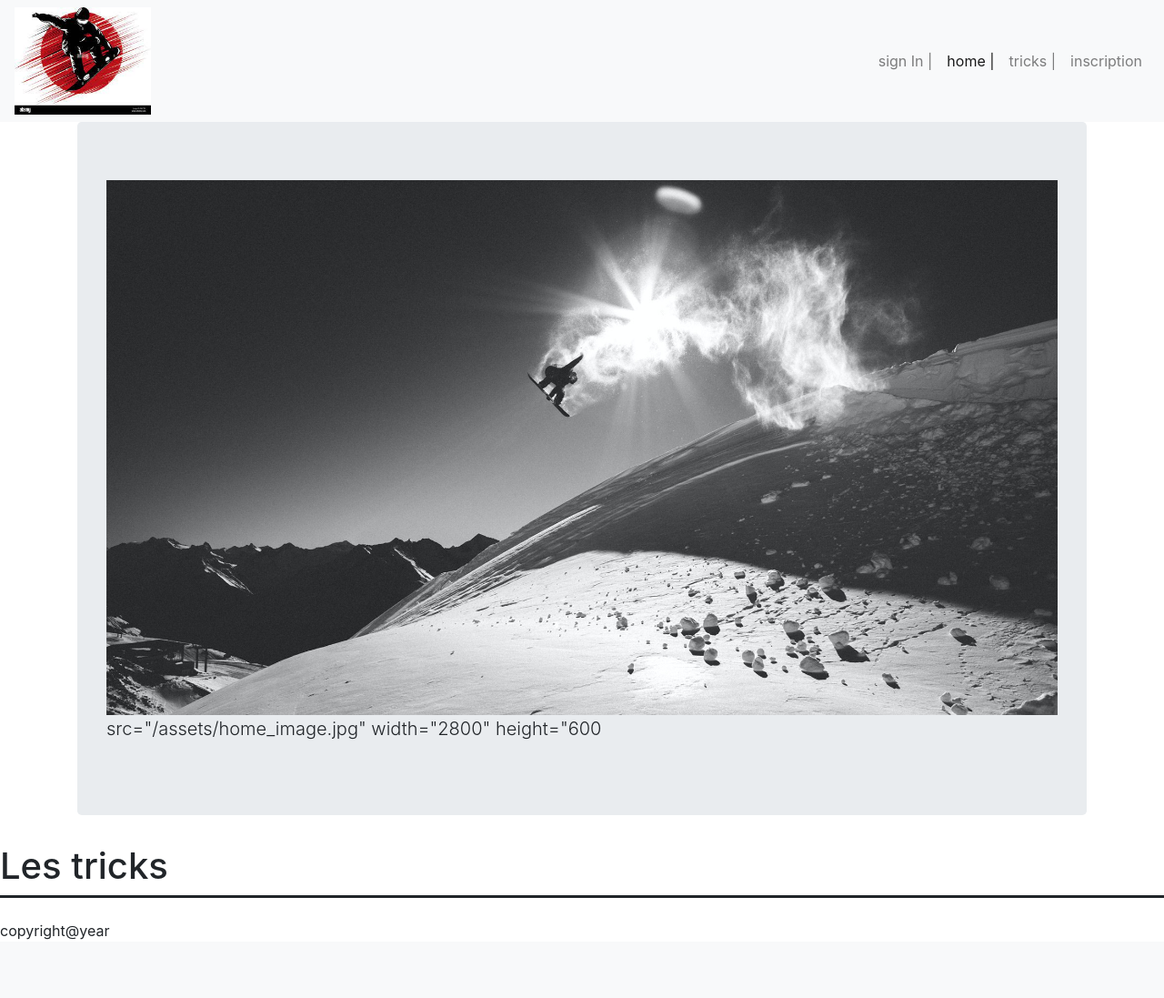
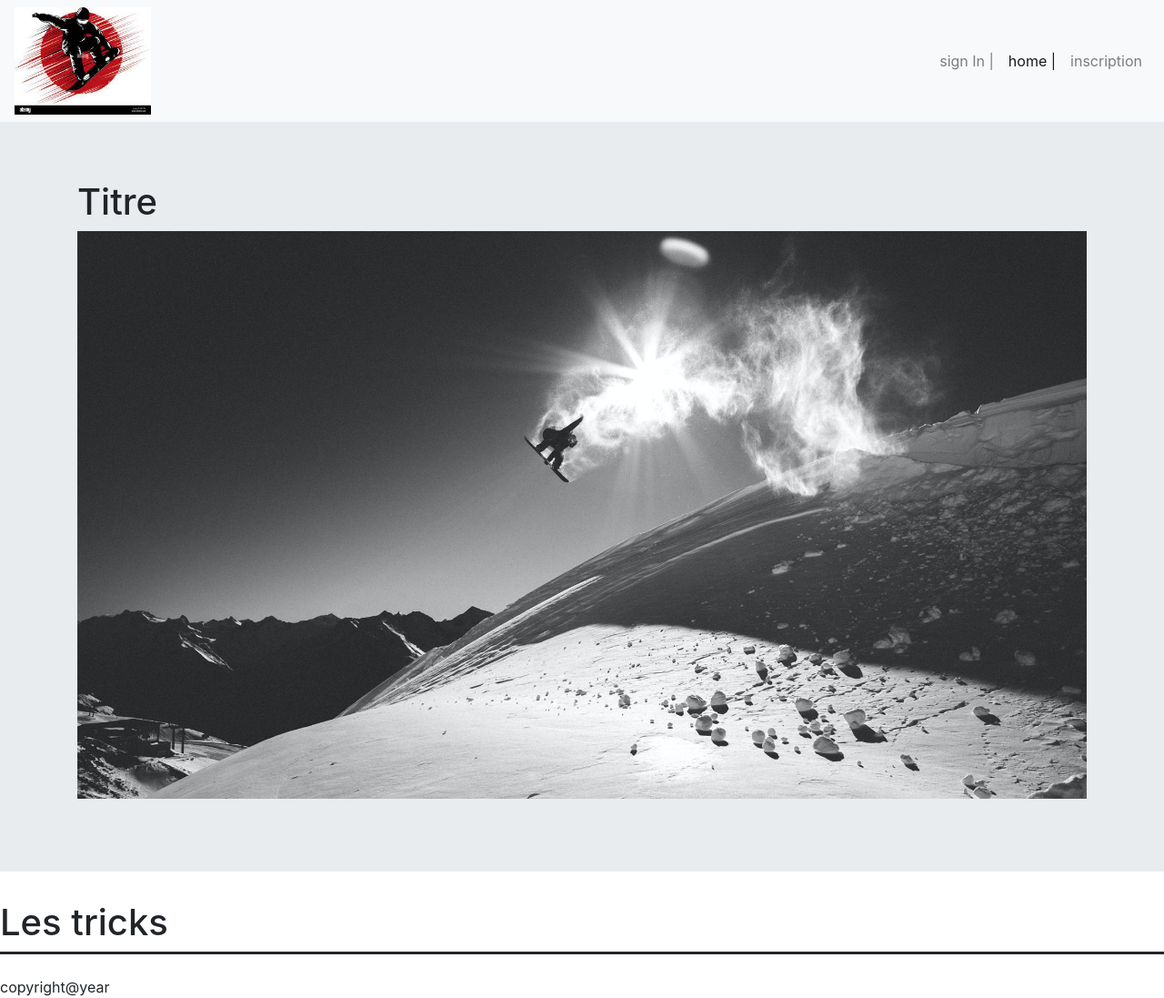
Before and after one commit to marinejourdan/snowtricks, a Symfony app: template templates/accueil.html.twig in a window 1280 px wide. Shown: the whole page at 91% size. Before the commit the page ends 1035 px from the top, so only its background shows below. Run offline with Twig, Linux system fonts and the light colour scheme; the template is opened without the code that fills it, so the values that code supplies are empty; some libraries are stand-ins or nearby versions.

Commit message:
#19 accueil-jumbotron

```diff
--- a/templates/accueil.html.twig
+++ b/templates/accueil.html.twig
@@ -1,10 +1,12 @@
 {% extends "./base.html.twig" %}
         {% block body %}
 
-            <div class="container">
-                <div class="jumbotron">
-                    <img class="img-fluid" src="{{ asset('assets/home_image.jpg') }}" width="2800" height="600">
-                    <p class="lead"> src="{{ asset('assets/home_image.jpg') }}" width="2800" height="600</p>
+            <div class="jumbotron jumbotron-fluid">
+                <div class="container">
+                    <div class=fond>
+                        <h1>Titre</h1>
+                        <p> <img class="img-fluid" src="{{ asset('assets/home_image.jpg') }}" width="2800" height="600"></p>
+                    </div>
                 </div>
             </div>
 
@@ -18,12 +20,12 @@
                                     <h6 class="card-text">{{trick.description}}</h6>
                                     <p class="card-text"></p>
                                     <p class="card-text"></p>
-                                    <a href="{{ path('trick', {'id' : trick.id}) }}" class="btn btn-primary">
-                                        {{ trick.name}})
+                                    <a href="{{ path('trick', {id: trick.id}) }}" class="btn btn-primary">
+                                        voir le détail du trick
                                     </a>
-                                    <i class="fa-solid fa-pencil"></i>
                                     <a class="fa-solid fa-trash-can" href={{ path('delete', {'id' : trick.id}) }}> <span class="sr-only">(current)</span></a>
-                             </div>
+                                    <a class="fa-solid  fa-pencil" href={{ path('update', {'id' : trick.id}) }}> <span class="sr-only">(current)</span></a>
+                                </div>
                         </div>
                     </div>
                 </div>
--- a/templates/base.html.twig
+++ b/templates/base.html.twig
@@ -21,6 +21,11 @@
                 {{ message }}
             {% endfor %}
         </div>
+        <div class="flash-fail" >
+            {% for message in app.flashes('fail') %}
+                {{ message }}
+            {% endfor %}
+        </div>
 
 
         <div class=" flex-fill d-flex flex-row-nowrap justify-content-center">
--- a/templates/doDelete.html.twig
+++ b/templates/doDelete.html.twig
@@ -1 +1,3 @@
 ETES VOUS SUR DE VOULOIR SUPPRIMER LA FIGURE?
+
+<a href="{{ path('delete',{ id:trick.id}) }}">oui</a>
--- a/templates/partials/_header.html.twig
+++ b/templates/partials/_header.html.twig
@@ -21,9 +21,6 @@
                     <a class="nav-link" href="/">home <span class="sr-only">(current)</span> |</a>
                 </li>
                 <li class="nav-item">
-                    <a class="nav-link" href="/trick">tricks |</a>
-                </li>
-                <li class="nav-item">
                     <a class="nav-link" href="/suscribe">inscription</a>
                 </li>
             </ul>
```
Also changed, not shown: src/Controller/trickController.php (+21 -17 lines), templates/oneTrick.html.twig (+4 -10 lines), templates/updateTrick.html.twig (added, +7 -0 lines).
